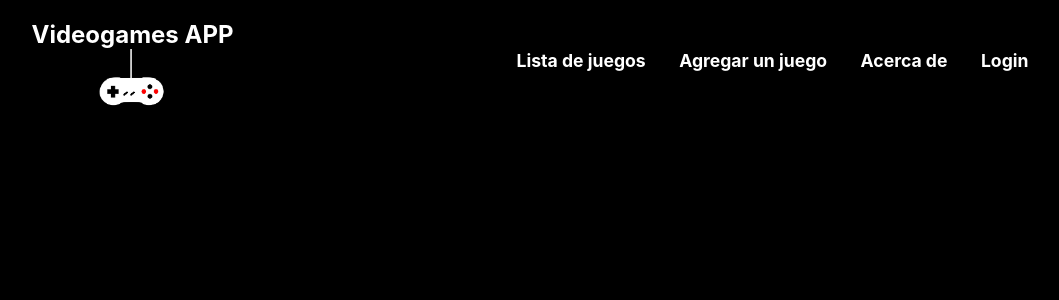
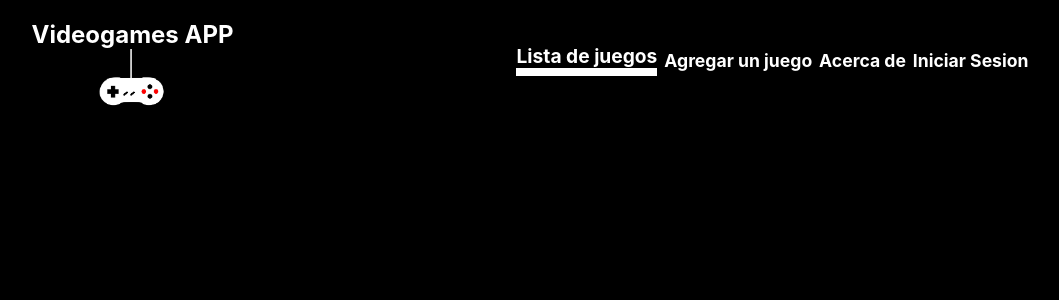
Before and after one commit to maksudxx/Proyecto-Final-React-UTN, a React (Vite) app in the folder client/: page / in a window 1280 px wide. In both pictures the pointer is over the link "Lista de juegos". Shown: the top 300 px of the page, without its empty margins (110-1169 px from the left). Built offline with nearby package versions, Linux system fonts and the light colour scheme; a web font is replaced by a local one.

Commit message:
styles header

```diff
--- a/client/src/components/header/Header.jsx
+++ b/client/src/components/header/Header.jsx
@@ -11,6 +11,7 @@ const Header = () => {
         <img src={LOGO} alt="logo" className={styles.image}/>
       </div>
       <Navbar/>
+
     </header>
   );
 };
--- a/client/src/components/navbar/Navbar.jsx
+++ b/client/src/components/navbar/Navbar.jsx
@@ -8,7 +8,7 @@ export const Navbar = () => {
         <Link to='/dashboard' className={styles.link}>Lista de juegos</Link>
         <Link to='/newGame' className={styles.link}>Agregar un juego</Link>
         <Link to='/about' className={styles.link}>Acerca de</Link>
-        <Link to='/login' className={styles.link}>Login</Link>
+        <Link to='/login' className={styles.link}>Iniciar Sesion</Link>
     </div>
   )
 }
--- a/client/src/components/navbar/Navbar.module.css
+++ b/client/src/components/navbar/Navbar.module.css
@@ -1,14 +1,20 @@
-.container{
+.container {
   display: flex;
   justify-content: space-between;
   align-items: center;
   width: 40%;
-
 }
 
-.link{
+.link {
   font-size: 1.1rem;
   text-decoration: none;
   color: #fff;
   font-weight: bold;
 }
+
+.link:hover {
+  border-bottom: 0.5rem solid #fff;
+  font-size: 1.2rem;
+  transition: 0.4s ease-in;
+  cursor: pointer;
+}
```
Lines whose indentation alone changed are shown as unchanged.
